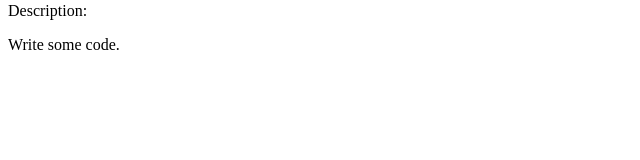
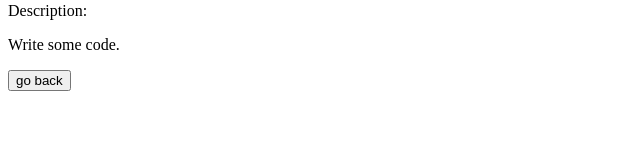
Before and after one commit to zondatw/angular-todo-app, an Angular app: page /detail/1 in a window 1280 px wide. Shown: the part 125-285 px from the top of the page, without its empty margins (0-640 px from the left). Built offline with nearby package versions, Linux system fonts and the light colour scheme.

Commit message:
Add back button for todo detail

```diff
--- a/src/app/todo-detail/todo-detail.component.html
+++ b/src/app/todo-detail/todo-detail.component.html
@@ -5,3 +5,4 @@
     <p>{{todo.description}}</p>
   </div>
 </div>
+<button (click)="goBack()">go back</button>
--- a/src/app/todo-detail/todo-detail.component.ts
+++ b/src/app/todo-detail/todo-detail.component.ts
@@ -27,4 +27,8 @@ export class TodoDetailComponent implements OnInit {
     this.todoService.getTodo(id)
       .subscribe(todo => this.todo = todo);
   }
+
+  goBack(): void {
+    this.location.back();
+  }
 }
```
